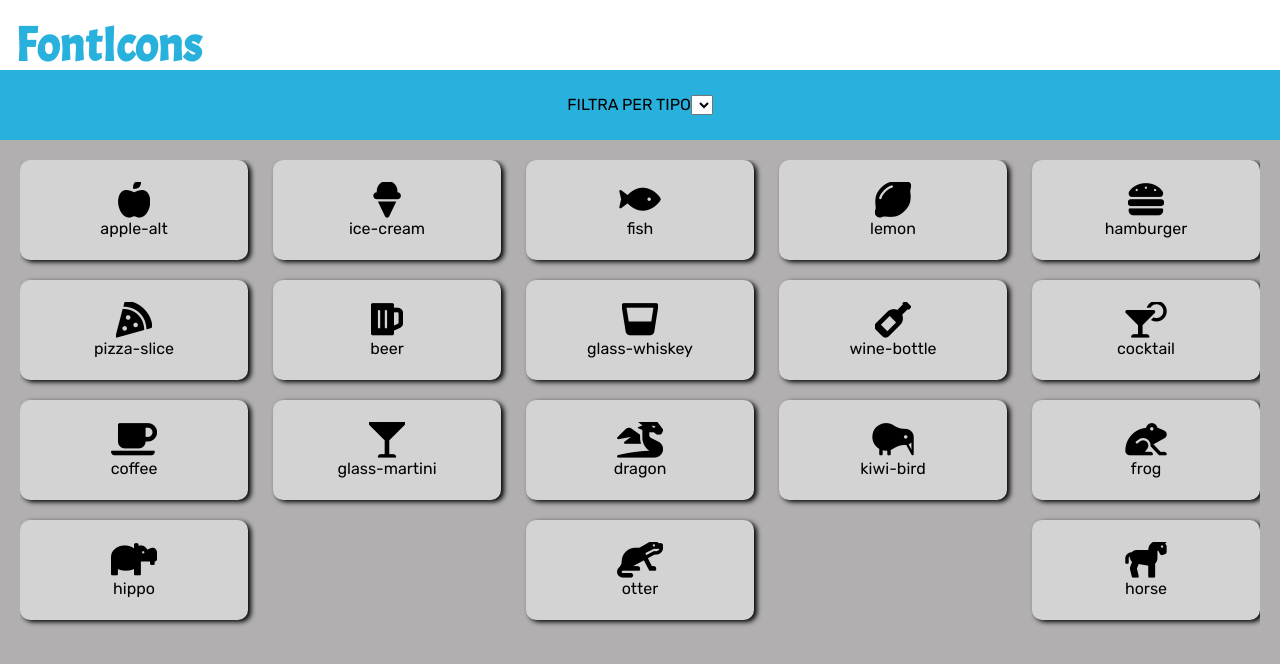
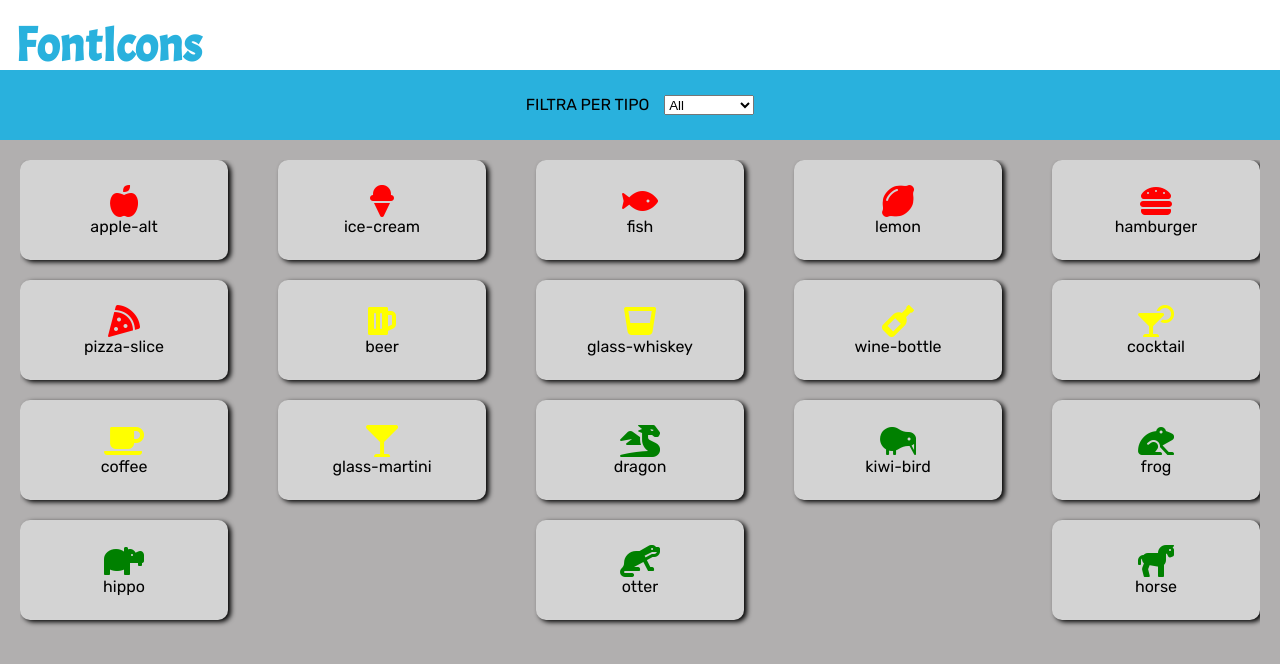
Before and after one commit to ALAM-97/js-es6-icons, a plain HTML site: page index.html in a window 1280 px wide. Drawn offline with Linux system fonts and the light colour scheme.

Commit message:
Milestone 3 Added

```diff
--- a/css/style.css
+++ b/css/style.css
@@ -33,6 +33,10 @@ main {
     overflow-y: scroll;
     padding: 20px;
 }
+select {
+    margin-left: 15px;
+    width: 90px;
+}
 .icons {
     display: flex;
     flex-wrap: wrap;
@@ -43,11 +47,14 @@ main {
     flex-direction: column;
     justify-content: center;
     align-items: center;
-    width: calc(100% / 5 - 20px);
+    width: calc(100% / 5 - 40px);
     height: 100px;
     background-color: lightgray;
-    font-size: 1rem;
+    font-size: 2rem;
     border-radius: 10px;
     box-shadow: 3px 2px 5px black;
     margin-bottom: 20px;
 }
+.icon-name {
+    font-size: 1rem;
+}
--- a/index.html
+++ b/index.html
@@ -23,7 +23,10 @@
     </header>
     <nav>
         <div>FILTRA PER TIPO</div>
-        <select name="" id=""></select>
+        <select name="category" id="category">
+            <option value="">All</option>
+        </select>
+
     </nav>
     <main>
         <div id="js-icon" class="icons">
--- a/js/script.js
+++ b/js/script.js
@@ -1,3 +1,27 @@
+// FUNCTIONS
+const printIcons = (arr, container) => {
+    container.innerHTML = "";
+    arr.forEach(
+        (element) => {
+            const {name, family, prefix, color} = element;
+
+            container.innerHTML +=
+            `
+            <div class="single-icon">
+                <i class="${family} ${prefix}${name}" style = "color: ${color}"></i>
+                <div class="icon-name">${name}</div>
+            </div>
+            `
+        }
+    );
+};
+
+function capitalizeFirstLetter(string) {
+    return string.charAt(0).toUpperCase() + string.slice(1);
+}
+
+// PROGRAM
+
 const icons = [
     {
         name: 'apple-alt',
@@ -109,14 +133,60 @@ const icons = [
     },
 ];
 
+const container = document.getElementById("js-icon");
+
+const colors = {
+    food: "red",
+    animal: "green",
+    beverage: "yellow"
+}
+
 // Milestone 1
-// Partendo dalla seguente struttura dati , mostriamo in pagina tutte le icone disponibili come da layout.
+// Partendo dalla struttura dati , mostriamo in pagina tutte le icone disponibili come da layout.
+printIcons(icons, container);
 
-icons.forEach((element) => {
-    document.getElementById("js-icon").innerHTML += `
-    <div class="single-icon">
-        <i class="${element.family} ${element.prefix}${element.name}" style= "font-size: 2.3rem;"></i>
-        <div class="icon-name">${element.name}</div>
-    </div>
-    `
-});
+// Milestone 2
+// Coloriamo le icone per ogni tipo
+const coloredIcons = icons.map(
+    (element) => {
+        return {
+            ...element,
+            color: colors[element.category]
+        };
+    }
+);
+
+printIcons(coloredIcons, container);
+
+// Milestone 3
+// Creiamo una select con i tipi di icone e usiamola per filtrare le icone.
+const categories = [];
+coloredIcons.forEach(
+    (element) => {
+        if ( categories.includes(element.category) == false) {
+            categories.push(element.category);
+        }
+    }
+);
+
+const categoryOption = document.getElementById("category");
+
+categories.forEach(
+    (element) => {
+        categoryOption.innerHTML += `<option value="${element}">${capitalizeFirstLetter(element)}</option>`;
+    }
+);
+
+categoryOption.addEventListener("change",
+    function() {
+        const filteredIcons = coloredIcons.filter(
+            (element) => {
+                if (categoryOption.value == element.category || categoryOption.value == "") {
+                    return true;
+                }
+                return false;
+            }
+        )
+        printIcons(filteredIcons, container);
+    }
+);
```
